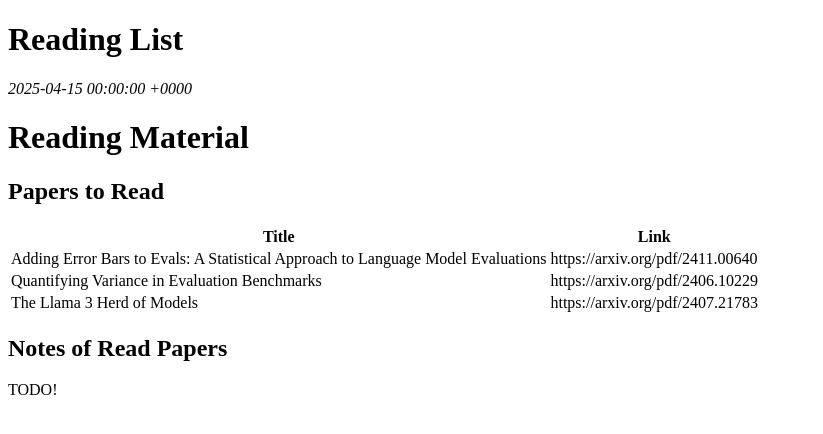
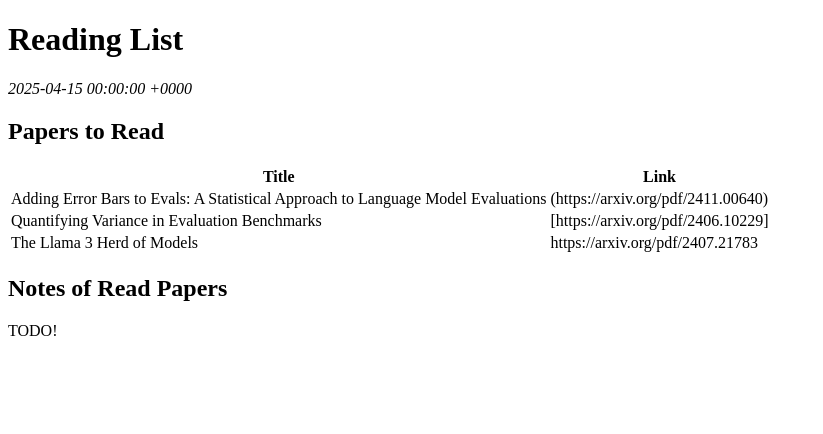
Before and after one commit to afrozenator/afrozenator.github.io, a Jekyll site: the page built from _posts/2025-04-15-reading-list.md, in a window 1280 px wide. Shown: the top 434 px of the page, without its empty margins (0-823 px from the left). Built offline with Jekyll 4.4.1, drawn with Linux system fonts in a browser that asks for light colours.

```diff
--- a/_posts/2025-04-15-reading-list.md
+++ b/_posts/2025-04-15-reading-list.md
@@ -4,14 +4,12 @@ title: "Reading List"
 date: 2025-04-15
 ---
 
-# Reading Material
-
 ## Papers to Read
 
 | Title | Link |
 | ---  | --- |
-| Adding Error Bars to Evals: A Statistical Approach to Language Model Evaluations | https://arxiv.org/pdf/2411.00640 |
-| Quantifying Variance in Evaluation Benchmarks | https://arxiv.org/pdf/2406.10229 |
+| Adding Error Bars to Evals: A Statistical Approach to Language Model Evaluations | (https://arxiv.org/pdf/2411.00640) |
+| Quantifying Variance in Evaluation Benchmarks | [https://arxiv.org/pdf/2406.10229] |
 | The Llama 3 Herd of Models | https://arxiv.org/pdf/2407.21783 |
 
 
```
